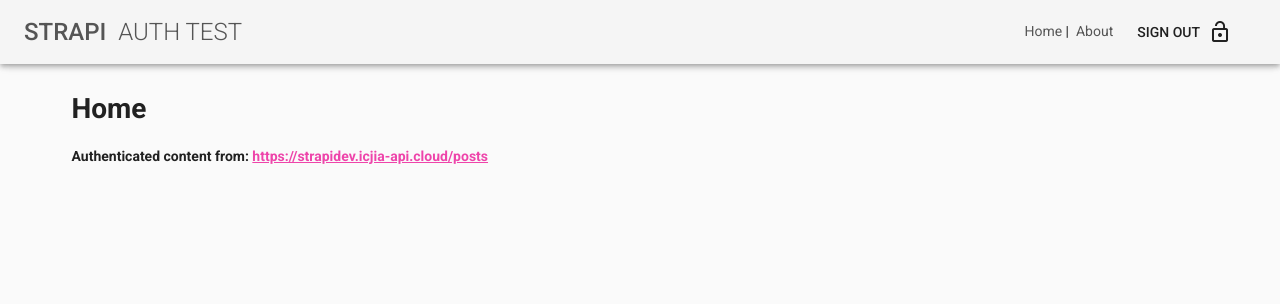
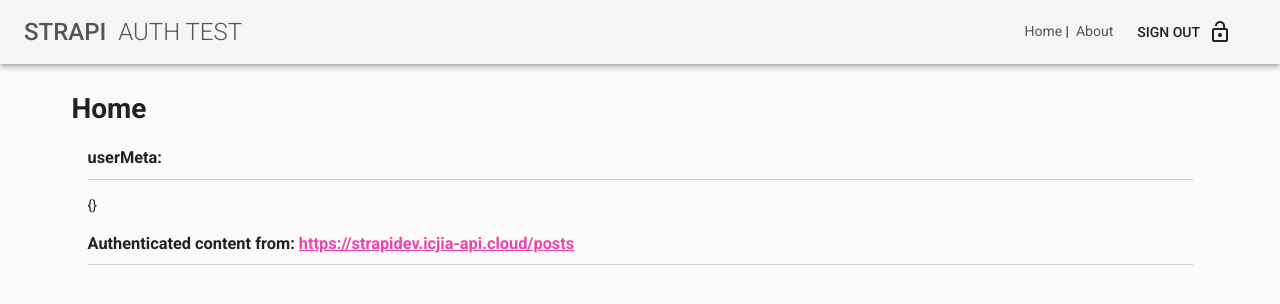
Before and after one commit to ICJIA/strapi-authentication-test, a Vue app: page / in a window 1280 px wide. Shown: the top 304 px of the page. Built offline with nearby package versions, Linux system fonts and the light colour scheme; no server answers; sample sign-in values are in the browser's storage.

Commit message:
fix: work on forgot email page

```diff
--- a/src/App.vue
+++ b/src/App.vue
@@ -14,7 +14,10 @@
         <router-link to="/about">About</router-link>
 
         <v-btn flat @click="logout">
-          <span class="mr-2">SIGN OUT</span>
+          <span class="mr-2">
+            SIGN OUT
+            <span style="color: #888">{{this.$store.state.userMeta.email}}</span>
+          </span>
           <v-icon>lock_open</v-icon>
         </v-btn>
       </span>
--- a/src/main.js
+++ b/src/main.js
@@ -11,6 +11,7 @@ import axios from "axios";
 
 Vue.prototype.$http = axios;
 const jwt = localStorage.getItem("jwt");
+
 if (jwt) {
   Vue.prototype.$http.defaults.headers.common[
     "Authorization"
--- a/src/store.js
+++ b/src/store.js
@@ -8,16 +8,17 @@ export default new Vuex.Store({
   state: {
     status: "",
     jwt: localStorage.getItem("jwt") || "",
-    user: {}
+    user: {},
+    userMeta: {}
   },
   mutations: {
     auth_request(state) {
       // state.status = "Loading";
     },
-    auth_success(state, { jwt, user }) {
+    auth_success(state, { jwt, userMeta }) {
       state.status = "success";
       state.jwt = jwt;
-      state.user = user;
+      state.userMeta = userMeta;
     },
     auth_reset(state) {
       state.status = `Success! Please check your email for your reset link`;
@@ -39,6 +40,7 @@ export default new Vuex.Store({
       return new Promise((resolve, reject) => {
         commit("logout");
         localStorage.removeItem("jwt");
+
         delete axios.defaults.headers.common["Authorization"];
         resolve();
       });
@@ -51,8 +53,10 @@ export default new Vuex.Store({
 
         let data = {};
         data.email = email;
+
         data.url =
           "https://strapidev.icjia-api.cloud/admin/plugins/users-permissions/auth/reset-password";
+        console.log(data);
         axios({
           url: "https://strapidev.icjia-api.cloud/auth/forgot-password",
           data: data,
@@ -90,11 +94,11 @@ export default new Vuex.Store({
           .then(resp => {
             console.log(resp);
             const jwt = resp.data.jwt;
-            const user = resp.data.user;
+            const userMeta = resp.data.user;
             localStorage.setItem("jwt", jwt);
 
             axios.defaults.headers.common["Authorization"] = `Bearer ${jwt}`;
-            commit("auth_success", { jwt, user });
+            commit("auth_success", { jwt, userMeta });
             resolve(resp);
           })
           .catch(err => {
@@ -115,6 +119,7 @@ export default new Vuex.Store({
   },
   getters: {
     isLoggedIn: state => !!state.jwt,
-    authStatus: state => state.status
+    authStatus: state => state.status,
+    userMeta: state => state.userMeta
   }
 });
--- a/src/views/About.vue
+++ b/src/views/About.vue
@@ -1,5 +1,15 @@
 <template>
-  <div class="about">
-    <h1>This is an about page</h1>
-  </div>
+  <div>About</div>
 </template>
+
+<script>
+import axios from "axios";
+export default {
+  created() {
+    // Request API.
+  }
+};
+</script>
+
+<style scoped>
+</style>
--- a/src/views/Forgot.vue
+++ b/src/views/Forgot.vue
@@ -40,7 +40,8 @@ export default {
   },
   methods: {
     reset() {
-      let email = this.email;
+      let email = this.email.toString();
+      console.log("Email: ", email);
       this.$store.dispatch("forgot", email);
     }
   }
--- a/src/views/Home.vue
+++ b/src/views/Home.vue
@@ -2,13 +2,17 @@
   <div>
     <v-container>
       <h1 class="mb-3">Home</h1>
-      <h4>
-        Authenticated content from:
-        <a
-          href="https://strapidev.icjia-api.cloud/posts"
-        >https://strapidev.icjia-api.cloud/posts</a>
-      </h4>
-      {{posts}}
+      <div class="pl-3 pr-3">
+        <h3 class="rule mt-3">userMeta:</h3>
+        {{this.$store.getters.userMeta}}
+        <h3 class="rule mt-3">
+          Authenticated content from:
+          <a
+            href="https://strapidev.icjia-api.cloud/posts"
+          >https://strapidev.icjia-api.cloud/posts</a>
+        </h3>
+        {{posts}}
+      </div>
     </v-container>
   </div>
 </template>
@@ -35,3 +39,11 @@ export default {
   mounted() {}
 };
 </script>
+
+<style scoped>
+h3.rule {
+  border-bottom: 1px solid #ccc !important;
+  padding-bottom: 8px !important;
+  margin-bottom: 15px;
+}
+</style>
```
